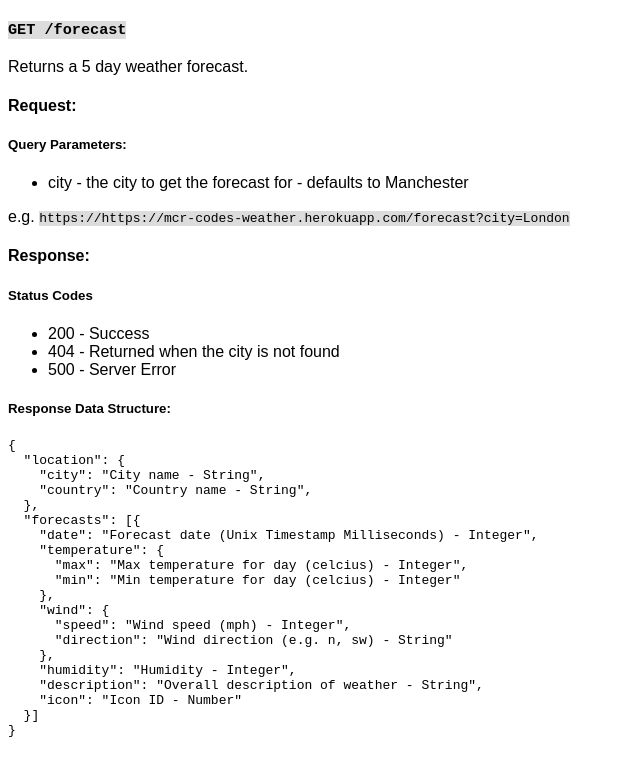
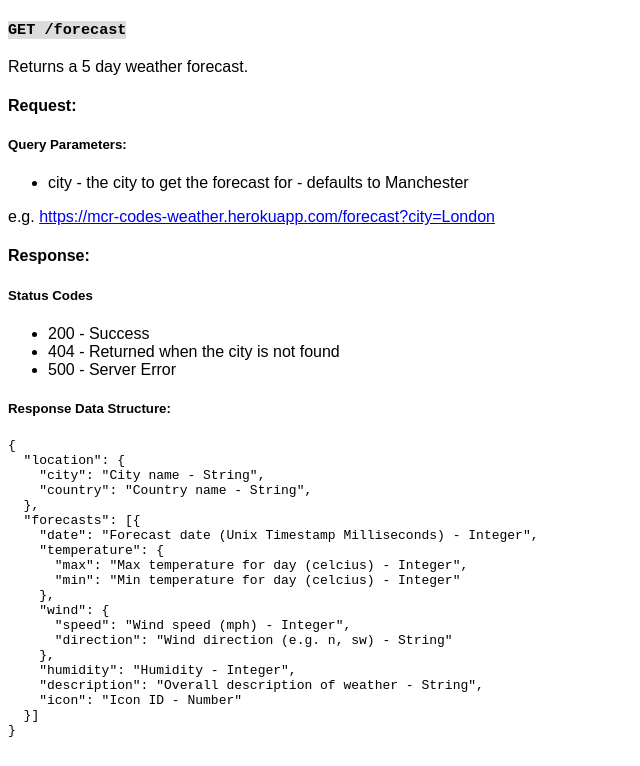
Before and after one commit to MCRcodes/weather-api, a website: page public/index.html in a window 1280 px wide. Shown: the part 111-877 px from the top of the page, without its empty margins (0-640 px from the left). Drawn offline with Linux system fonts and the light colour scheme.

Commit message:
Fix doc sample url

```diff
--- a/public/index.html
+++ b/public/index.html
@@ -19,7 +19,7 @@
       <li>city - the city to get the forecast for - defaults to Manchester</li>
     </ul>
 
-    <p>e.g. <code>https://https://mcr-codes-weather.herokuapp.com/forecast?city=London</code></p>
+    <p>e.g. <a href="https://mcr-codes-weather.herokuapp.com/forecast?city=London">https://mcr-codes-weather.herokuapp.com/forecast?city=London</a></p>
 
     <h4>Response:</h4>
     <h5>Status Codes</h5>
```
Also changed, not shown: README.md.
